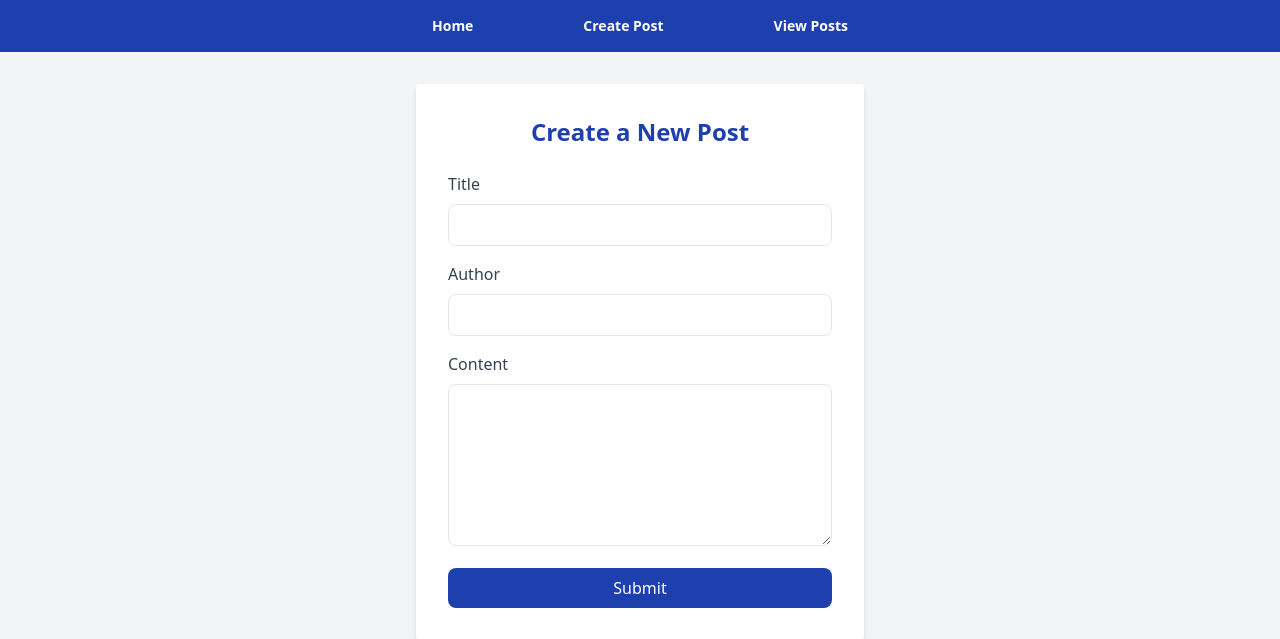
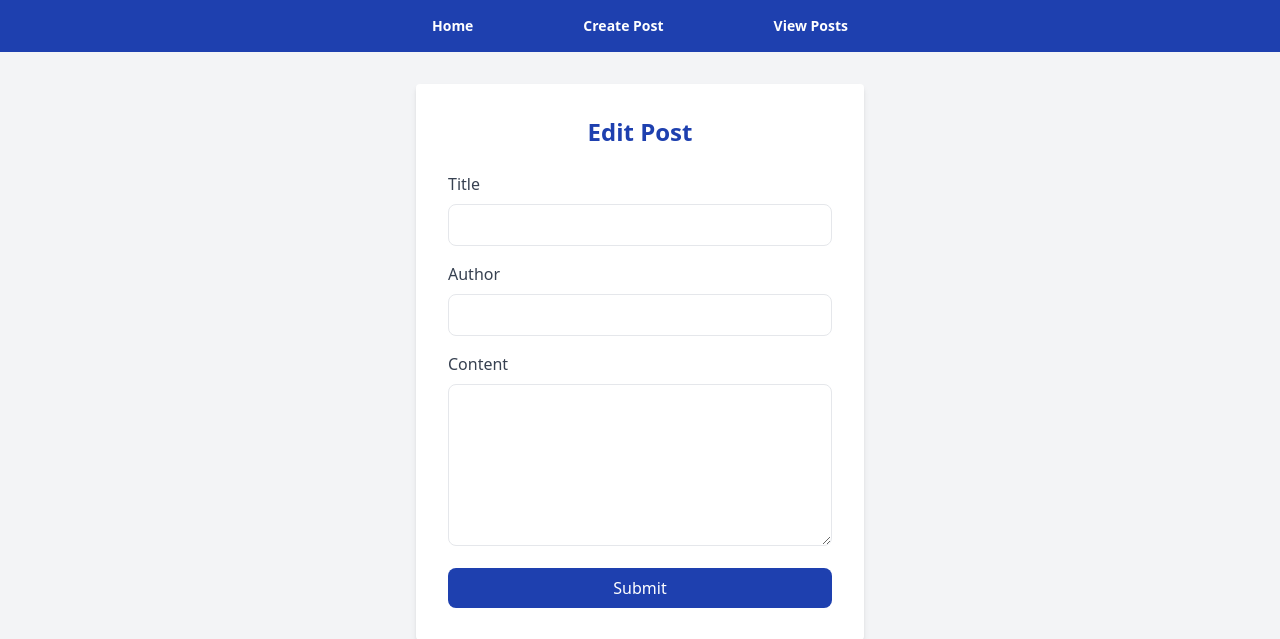
Before and after one commit to astianmuchui/sesblog, a Django app: template templates/posts/edit.html in a window 1280 px wide. Shown: the top 639 px of the page. Run offline with Django 5.2, Linux system fonts and the light colour scheme; the template is opened without the code that fills it, so the values that code supplies are empty; some libraries are stand-ins or nearby versions.

Commit message:
Fix typo

```diff
--- a/templates/posts/edit.html
+++ b/templates/posts/edit.html
@@ -3,14 +3,14 @@
 <head>
     <meta charset="UTF-8">
     <meta name="viewport" content="width=device-width, initial-scale=1.0">
-    <title>Create Post</title>
+    <title>Edit Post</title>
     <script src="https://cdn.tailwindcss.com"></script>
 </head>
 <body class="bg-gray-100 flex flex-col items-center  min-h-screen">
     {% include "./partials/nav.html" %}
 
     <div class="bg-white p-8 rounded shadow-md w-full max-w-md mt-8">
-        <h1 class="text-2xl text-blue-800 font-bold mb-6 text-center">Create a New Post</h1>
+        <h1 class="text-2xl text-blue-800 font-bold mb-6 text-center">Edit Post</h1>
         <form action="" method="POST">
             {% csrf_token %}
             <div class="mb-4">
```
